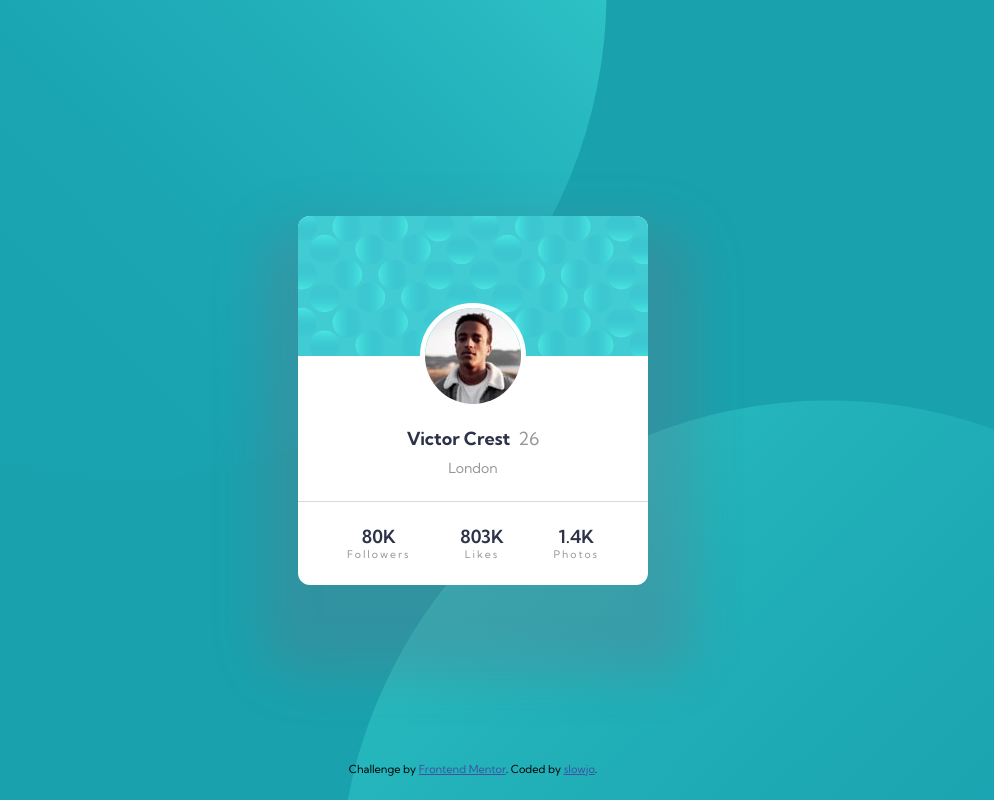
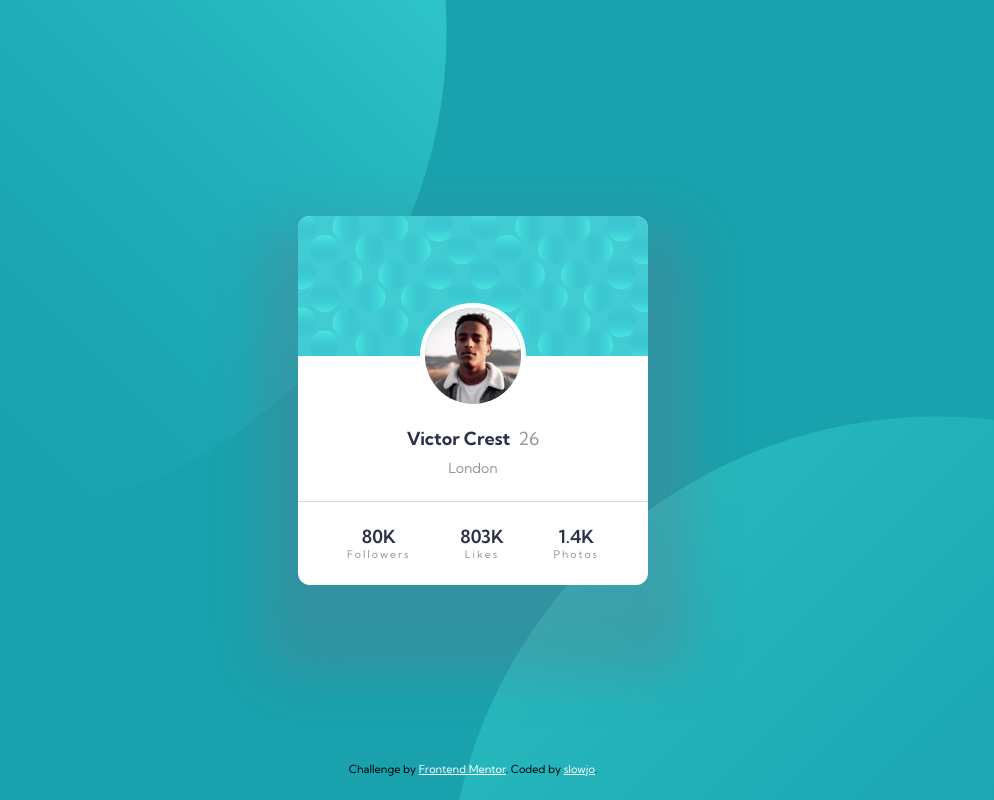
Before and after one commit to slowjo/FMProfileCard, a plain HTML site: page index.html in a window 1280 px wide. Shown: the whole page, without its empty margins (167-1161 px from the left). Drawn offline with Linux system fonts and the light colour scheme.

Commit message:
bubble positioning changed

```diff
--- a/index.html
+++ b/index.html
@@ -13,7 +13,6 @@
   <!-- Feel free to remove these styles or customise in your own stylesheet 👍 -->
   <style>
     .attribution { font-size: 11px; text-align: center; }
-    .attribution a { color: hsl(228, 45%, 44%); }
   </style>
 </head>
 <body>
--- a/style.css
+++ b/style.css
@@ -27,8 +27,6 @@ html {
 
 body {
     height: 100%;
-    /* min-height: 100vh; */
-    /* overflow: hidden; */
     position: relative;
     background-color: hsl(185, 75%, 39%);
 }
@@ -114,18 +112,18 @@ ul p span {
 
 .bg-pattern {
     position: absolute;
-    /* width: 70vw; */
-    /* height: 70vw; */
+    width: 650px;
+    height: 650px;
 }
 
 .bg-pattern-top {
-    right: calc(40% - (5vw * 0.1));
-    bottom: 40%;
+    right: 43vw;
+    bottom: 59vh;
 }
 
 .bg-pattern-bottom {
-    left: calc(40% - (5vw * 0.1));
-    top: 50%;
+    left: 43vw;
+    top: 53vh;
 }
 
 footer {
@@ -136,3 +134,25 @@ footer {
     width: 100%;
     padding-inline: 24px;
 }
+
+a {
+    color: #fff;
+}
+
+@media (min-width: 700px) {
+    .bg-pattern {
+        position: absolute;
+        width: 978px;
+        height: 978px;
+    }
+
+    .bg-pattern-top {
+        right: 52vw;
+        bottom: 35vh;
+    }
+
+    .bg-pattern-bottom {
+        left: 48vw;
+        top: 52vh;
+    }
+}
```
